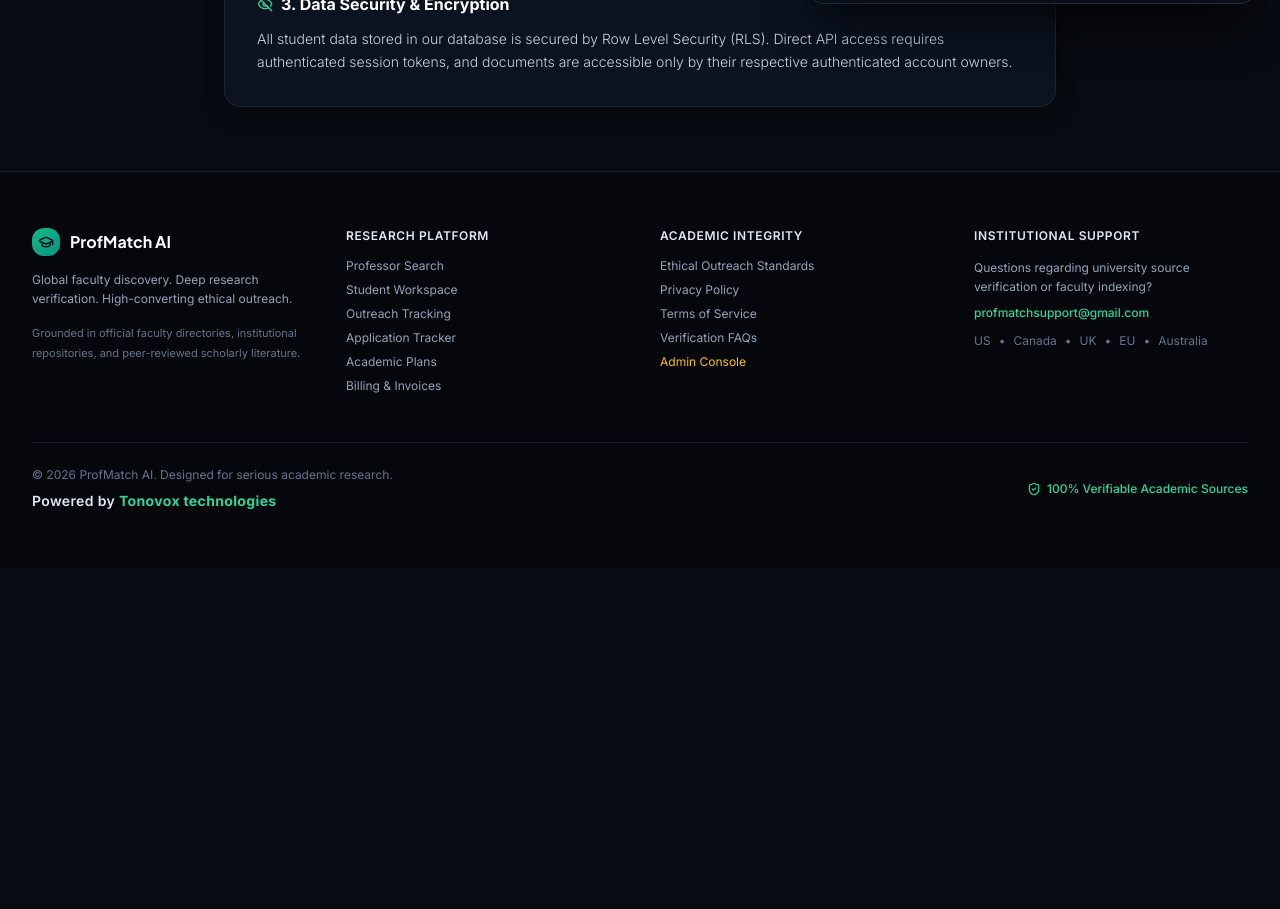
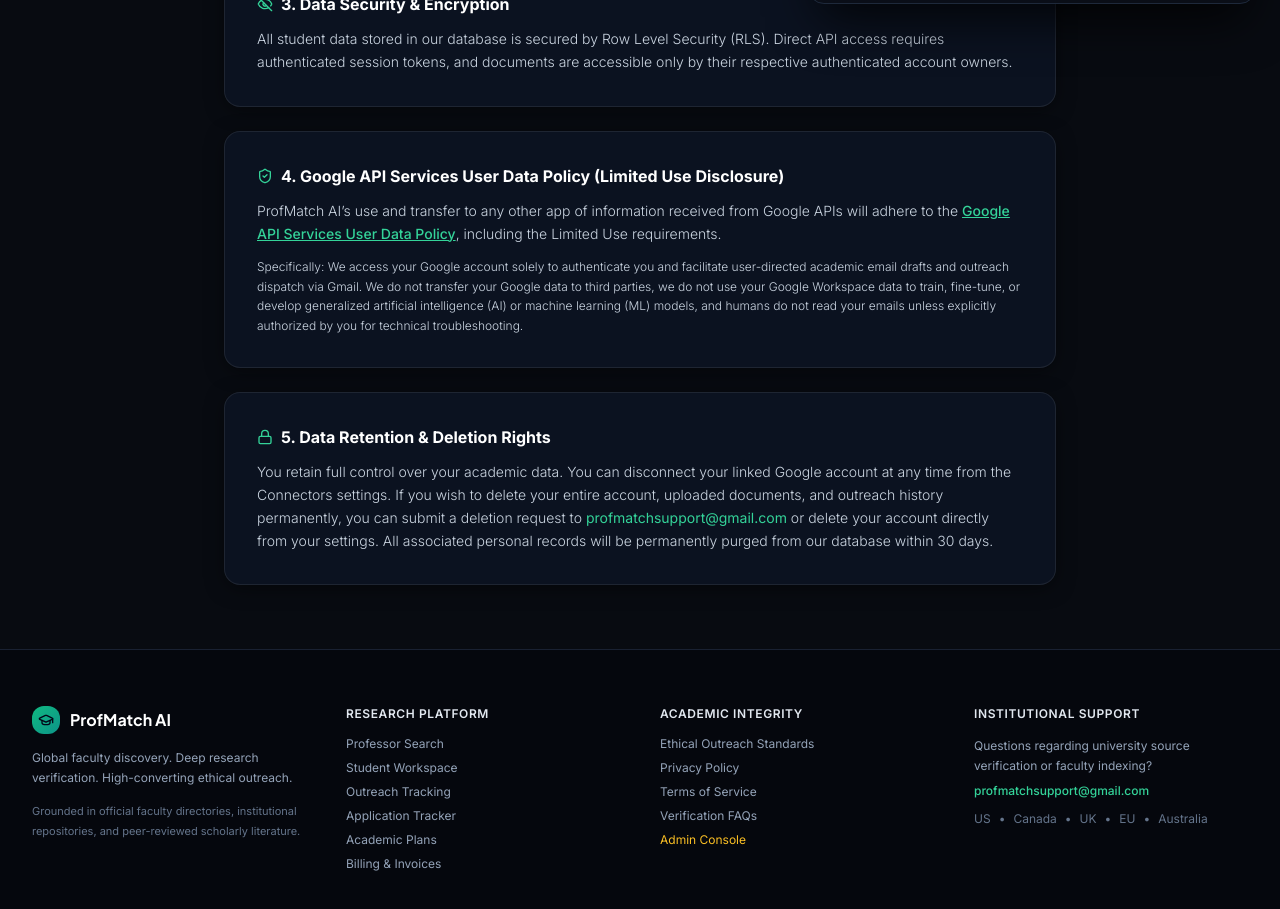
Before and after one commit to muhammadsulemantech/Profmatch-Ai, a Next.js app: page /privacy in a window 1280 px wide. Shown: the part 780-1689 px from the top of the page. Before the commit the page ends 1347 px from the top, so only its background shows below. Built offline with nearby package versions, Linux system fonts and the light colour scheme; no server answers; the database is empty.

Commit message:
docs(compliance): add Google API Services Limited Use disclosure and GDPR data deletion rights

```diff
--- a/app/privacy/page.tsx
+++ b/app/privacy/page.tsx
@@ -77,6 +77,38 @@ export default function PrivacyPage() {
               All student data stored in our database is secured by Row Level Security (RLS). Direct API access requires authenticated session tokens, and documents are accessible only by their respective authenticated account owners.
             </p>
           </div>
+
+          <div className="glass-panel bg-slate-900/60 p-6 sm:p-8 rounded-2xl border border-emerald-500/30 shadow-xl space-y-3">
+            <h2 className="text-base font-bold text-white flex items-center gap-2">
+              <ShieldCheck className="w-4 h-4 text-emerald-400" />
+              4. Google API Services User Data Policy (Limited Use Disclosure)
+            </h2>
+            <p className="text-slate-300 font-light leading-relaxed">
+              ProfMatch AI’s use and transfer to any other app of information received from Google APIs will adhere to the{' '}
+              <a
+                href="https://developers.google.com/terms/api-services-user-data-policy"
+                target="_blank"
+                rel="noopener noreferrer"
+                className="text-emerald-400 underline font-medium hover:text-emerald-300"
+              >
+                Google API Services User Data Policy
+              </a>
+              , including the Limited Use requirements.
+            </p>
+            <p className="text-slate-300 font-light leading-relaxed text-xs">
+              Specifically: We access your Google account solely to authenticate you and facilitate user-directed academic email drafts and outreach dispatch via Gmail. We do not transfer your Google data to third parties, we do not use your Google Workspace data to train, fine-tune, or develop generalized artificial intelligence (AI) or machine learning (ML) models, and humans do not read your emails unless explicitly authorized by you for technical troubleshooting.
+            </p>
+          </div>
+
+          <div className="glass-panel bg-slate-900/60 p-6 sm:p-8 rounded-2xl border border-slate-800 shadow-xl space-y-3">
+            <h2 className="text-base font-bold text-white flex items-center gap-2">
+              <Lock className="w-4 h-4 text-emerald-400" />
+              5. Data Retention &amp; Deletion Rights
+            </h2>
+            <p className="text-slate-300 font-light leading-relaxed">
+              You retain full control over your academic data. You can disconnect your linked Google account at any time from the Connectors settings. If you wish to delete your entire account, uploaded documents, and outreach history permanently, you can submit a deletion request to <strong className="text-emerald-400">profmatchsupport@gmail.com</strong> or delete your account directly from your settings. All associated personal records will be permanently purged from our database within 30 days.
+            </p>
+          </div>
         </div>
       </div>
     </div>
```
